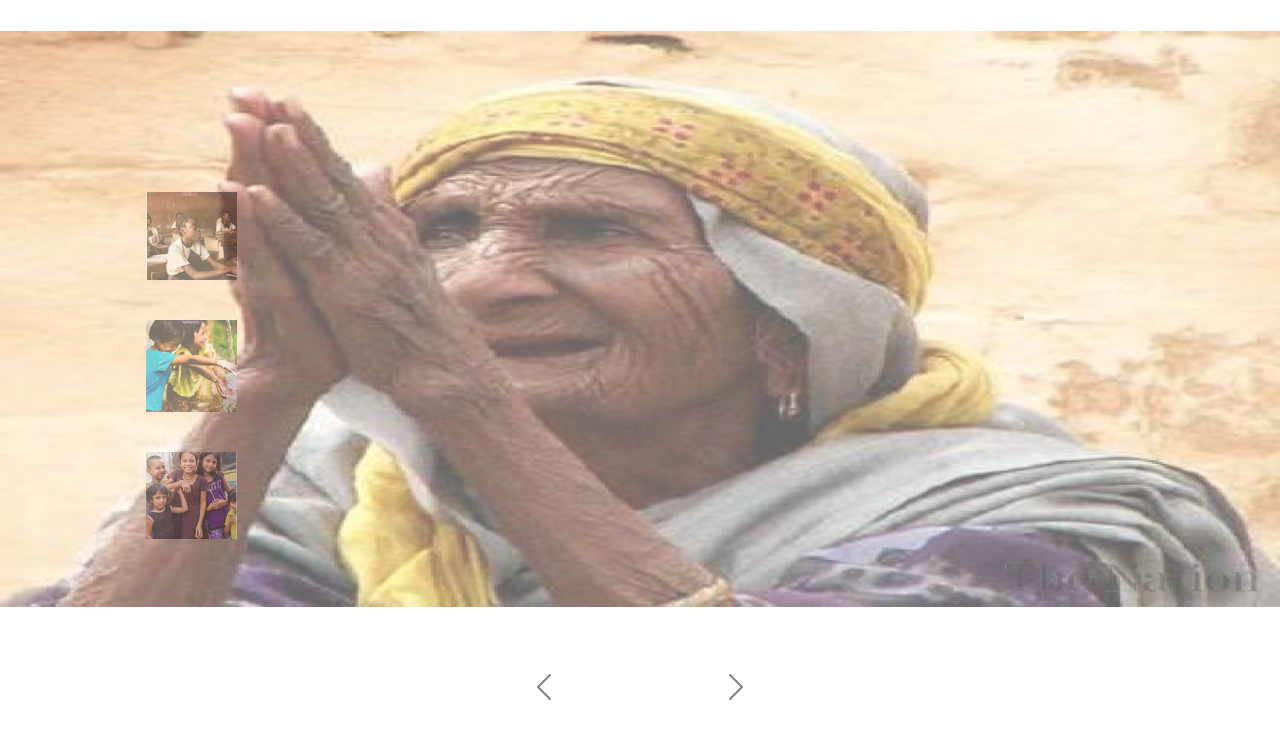
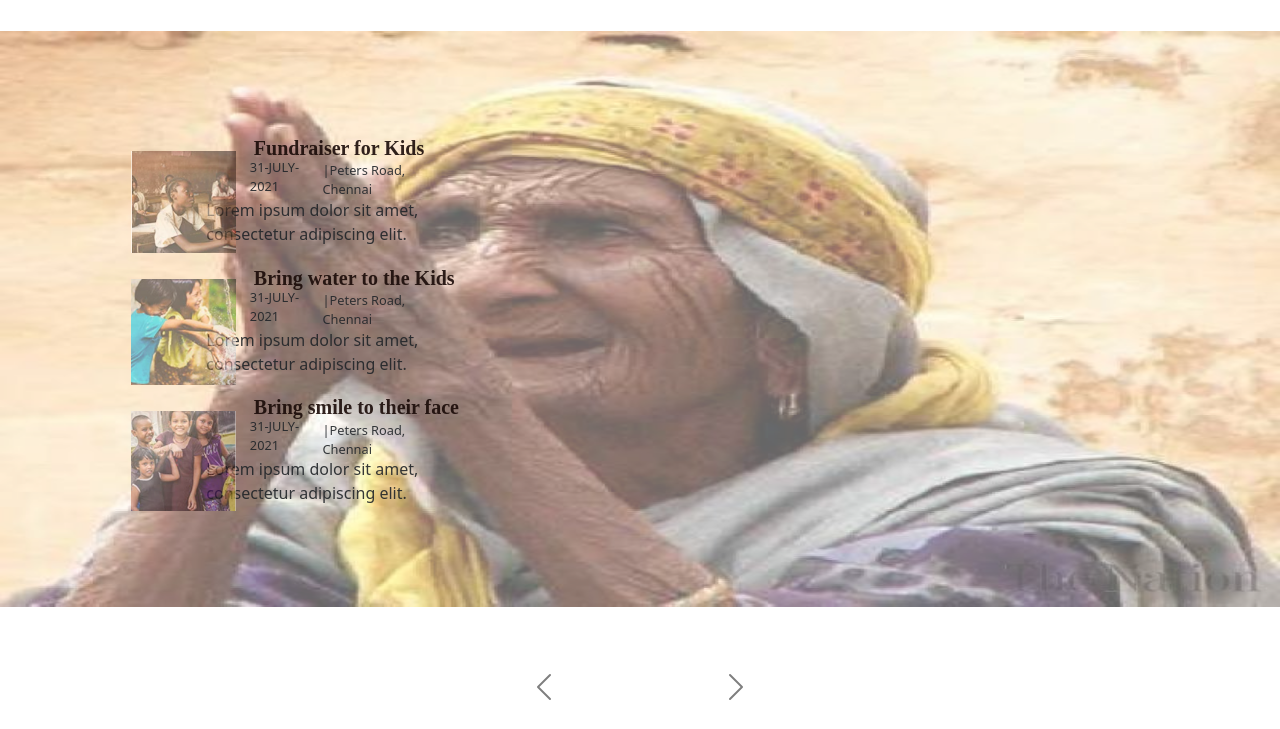
Before and after one commit to abhay-01/HackHaven_Donate4Good, a website: page Donate/index.html in a window 1280 px wide. Shown: the part 1940-2669 px from the top of the page. Drawn offline with nearby package versions, Linux system fonts and the light colour scheme.

Commit message:
events section

```diff
--- a/Donate/Pages/style.css
+++ b/Donate/Pages/style.css
@@ -471,27 +471,83 @@ strong .number{
   color:rgb(223, 88, 88)
 }
 
+
+/* Events Section */
+
 .home-events{
   display: flex;
   justify-content: center;
   align-items: center;
   flex-direction: column;
-  margin-top: -455px;
+  margin-top: -482px;
   margin-left: 100px;
-  height: fit-content;
-  width: fit-content;
+  width: 30%;
 
 }
 
 .events{
+  display: inline-flex;
+  justify-content: center;
+  align-items: center;
+  width: 84%;
+  margin-top: 26px;
+  opacity: 0.9;
+}
+
+.event-img{
   display: flex;
   justify-content: center;
   align-items: center;
-  height: 50%;
-  width: 50%;
+  width: 55%;
+}
+
+
+
+.event-head{
+  display: inline;
+  justify-content: center;
+  align-items: center;
+  width: 90%;
+
+}
+
+.event-head h3 {
+  font-family: "Lora",serif;
+  color: #1a0b08;
+  font-size: 20px;
+  margin-top: -66px;
+  margin-left: 18px;
+  font-weight: bold;
+  width: 206px;
+  &:hover{
+    text-decoration: underline;
+    cursor: pointer;
+    transform: scale(1.1);
+  }
+}
+
+.event-date {
+  display: flex;
+  justify-content: center;
+  align-items: center;
+  width: 38%;
+  margin-left: -210px;
+  margin-top: -50px;
+  font-size: 0.8rem;
+}
+
+.event-loc {
+  width: 70%;
+  font-size: 0.8rem;
+  margin-top: -13.4%;
+}
+
+.event-desc{
   margin-top: 40px;
-  opacity: 0.9;
+  margin-left: -250px;
+
 }
+
 
 /* Footer */
 
--- a/Donate/index.html
+++ b/Donate/index.html
@@ -120,10 +120,19 @@
       <div class = "event-img">
         <img src = "assests/home-event-1.png" alt = "event-1">
       </div>
-      <div class = "event-head"></div>
-      <div class = "event-date"></div>
-      <div class = "event-loc"></div>
-      <div class = "event-desc"></div>
+      <div class = "event-head">
+        <h3>Fundraiser for Kids</h3>
+      </div>
+
+      <div class = "event-date">
+        31-JULY-2021
+      </div>
+      <div class = "event-loc">
+        |Peters Road, Chennai
+      </div>
+      <div class = "event-desc">
+        Lorem ipsum dolor sit amet, consectetur adipiscing elit.
+      </div>
       <div class = "event-btn"></div>
     </div>
 
@@ -131,10 +140,23 @@
       <div class = "event-img">
         <img src = "assests/home-event-2.png" alt = "event-1">
       </div>
-      <div class = "event-head"></div>
-      <div class = "event-date"></div>
-      <div class = "event-loc"></div>
-      <div class = "event-desc"></div>
+      <div class = "event-head">
+        <h3>Bring water to the Kids</h3>
+      </div>
+
+
+      <div class = "event-date">
+
+        31-JULY-2021
+
+      </div>
+      <div class = "event-loc">
+        |Peters Road, Chennai
+
+      </div>
+      <div class = "event-desc">
+        Lorem ipsum dolor sit amet, consectetur adipiscing elit.
+      </div>
       <div class = "event-btn"></div>
     </div>
 
@@ -144,10 +166,22 @@
         <img src = "assests/home-event-3.png" alt = "event-1">
       </div>
 
-      <div class = "event-head"></div>
-      <div class = "event-date"></div>
-      <div class = "event-loc"></div>
-      <div class = "event-desc"></div>
+      <div class = "event-head">
+        <h3>Bring smile to their face</h3>
+      </div>
+
+
+      <div class = "event-date">
+                31-JULY-2021
+
+      </div>
+      <div class = "event-loc">
+       |Peters Road, Chennai
+
+      </div>
+      <div class = "event-desc">
+        Lorem ipsum dolor sit amet, consectetur adipiscing elit.
+      </div>
       <div class = "event-btn"></div>
     </div>
 
```
